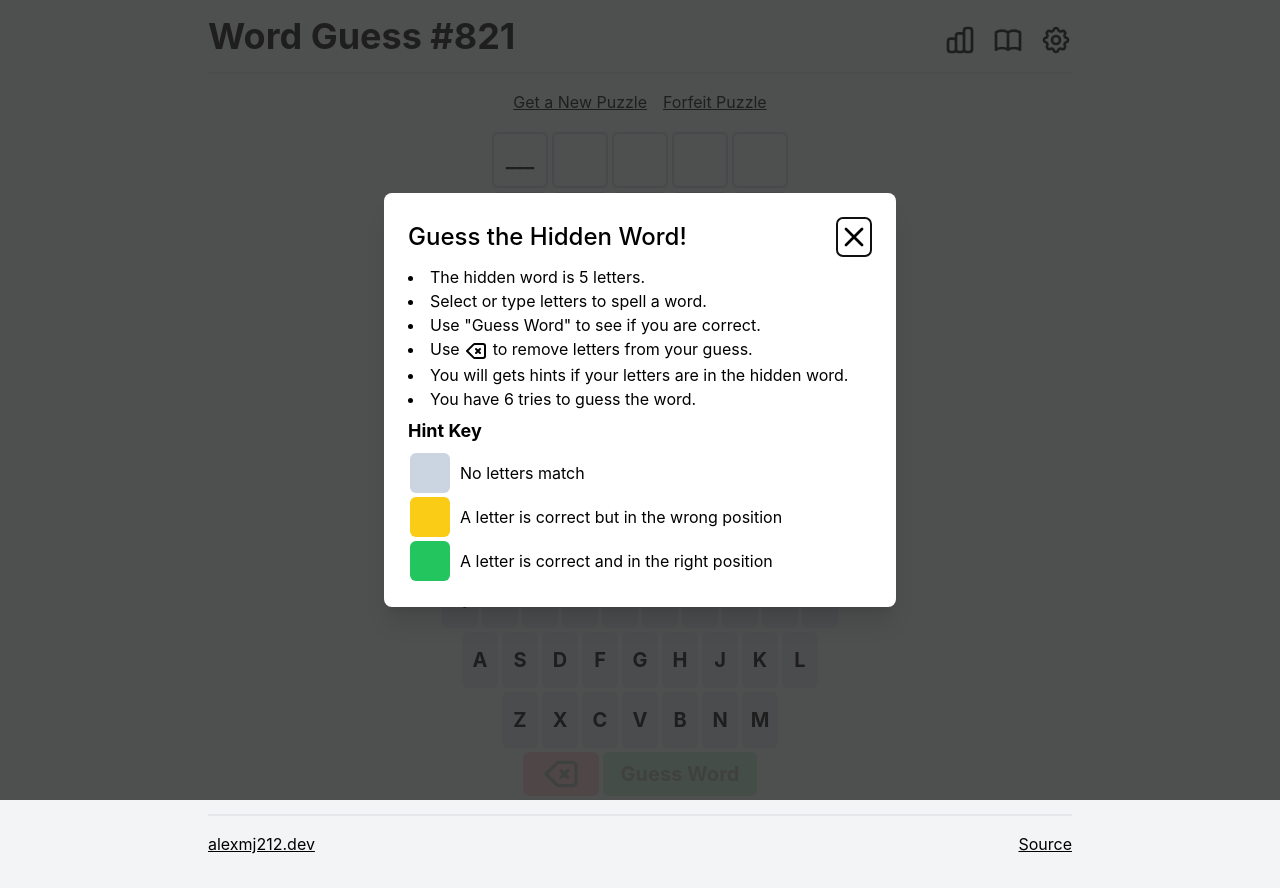
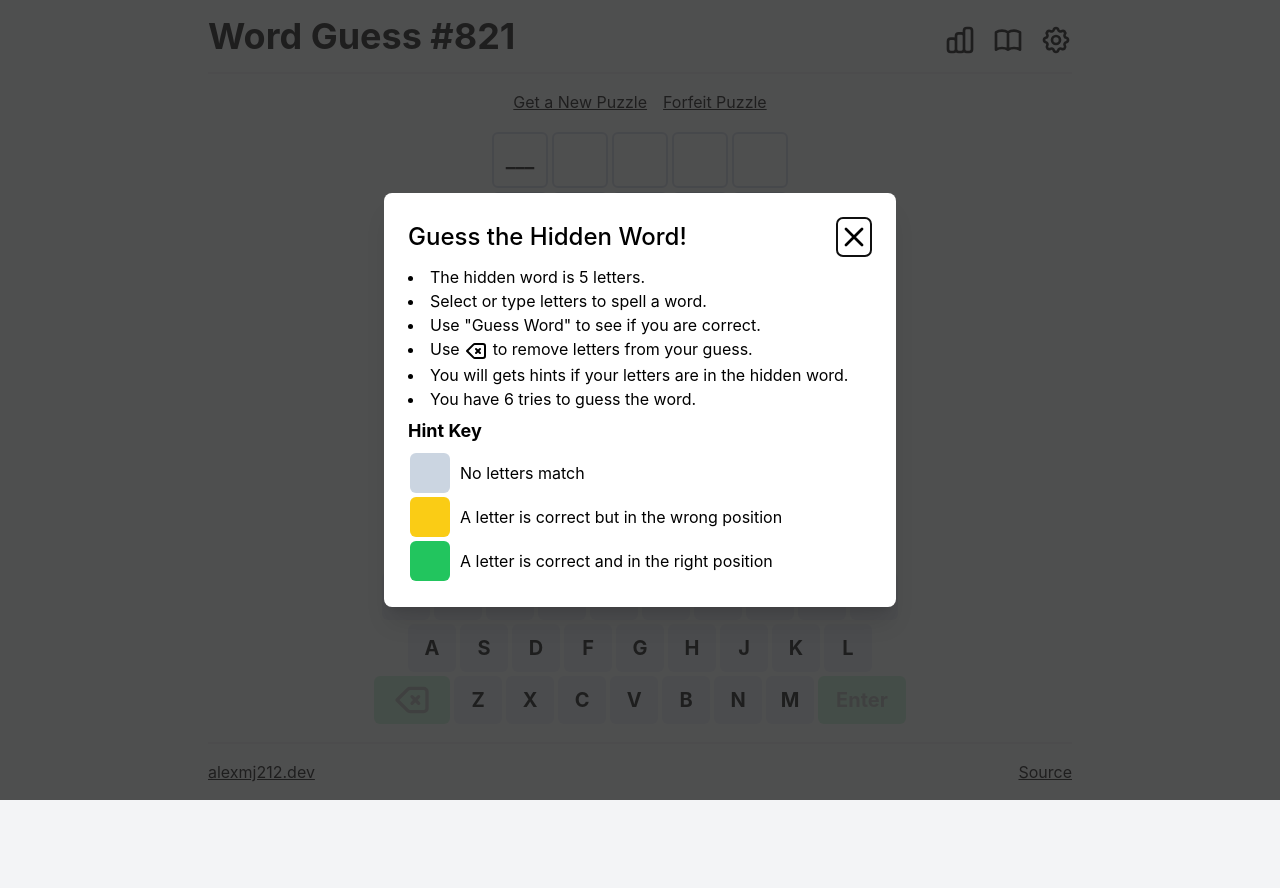
Before and after one commit to alexmj212/word-guess, a React (Create React App) app: page / in a window 1280 px wide. After the commit the page ends 816 px from the top, so only its background shows below. Built offline with nearby package versions, Linux system fonts and the light colour scheme.

Commit message:
improve keyboard styles

```diff
--- a/src/App.css
+++ b/src/App.css
@@ -22,11 +22,12 @@ body {
 
 .button {
   @apply button-base;
-  @apply m-[2px] px-4;
+  @apply m-[2px] px-1;
 }
 
 .button-action {
   @apply button;
+  @apply md:px-4;
   @apply bg-green-400 dark:bg-green-700;
 }
 
@@ -34,9 +35,9 @@ body {
   @apply bg-slate-200;
   @apply hover:bg-slate-100;
   @apply dark:bg-slate-700 dark:hover:bg-slate-600;
-  @apply px-3 sm:px-4;
-  @apply w-4 h-12;
-  @apply md:w-4 md:h-14;
+  @apply p-0;
+  @apply w-8 h-12;
+  @apply md:w-12 md:h-12;
 }
 
 .qwerty-option {
--- a/src/Keyboard.tsx
+++ b/src/Keyboard.tsx
@@ -20,23 +20,42 @@ const Keyboard: React.FC<KeyboardType> = ({ letterOptions, qwerty, onSelect, dis
 
   return (
     <>
-      <div className="flex flex-row flex-wrap justify-center">
-        {letterOptions.map((letter, index) => (
+      <div className="flex flex-col justify-center w-full mx-auto">
+        <div className="flex flex-row justify-center">
+          {letterOptions.slice(0, 10).map((letter) => (
             <React.Fragment key={letter.letter}>
               <button onClick={() => onSelect(letter.letter)} value={letter.letter} title={letter.letter} className={`button letter-option qwerty-option ${utilities.determineLetterClass(letter)}`} disabled={disableSelect(letter)}>
                 {letter.letter}
               </button>
-            {qwerty ? (index === 9 || index === 18) && <div className="flex-break"></div> : index % 10 === 9 && <div className="flex-break"></div>}
             </React.Fragment>
           ))}
         </div>
-      <div className="flex flex-row flex-wrap justify-center">
-        <button title="Backspace" className="button bg-red-400 dark:bg-red-700" onClick={onBackspace} disabled={disableBackspace}>
+        <div className="flex flex-row justify-center">
+          {" "}
+          {letterOptions.slice(10, 19).map((letter) => (
+            <React.Fragment key={letter.letter}>
+              <button onClick={() => onSelect(letter.letter)} value={letter.letter} title={letter.letter} className={`button letter-option qwerty-option ${utilities.determineLetterClass(letter)}`} disabled={disableSelect(letter)}>
+                {letter.letter}
+              </button>
+            </React.Fragment>
+          ))}
+        </div>
+        <div className="flex flex-row justify-center">
+          {" "}
+          <button title="Backspace" className="button-action bg-red-400 dark:bg-red-700" onClick={onBackspace} disabled={disableBackspace}>
             <BackspaceIcon className="h-10 w-10" />
           </button>
+          {letterOptions.slice(19, letterOptions.length).map((letter) => (
+            <React.Fragment key={letter.letter}>
+              <button onClick={() => onSelect(letter.letter)} value={letter.letter} title={letter.letter} className={`button letter-option qwerty-option ${utilities.determineLetterClass(letter)}`} disabled={disableSelect(letter)}>
+                {letter.letter}
+              </button>
+            </React.Fragment>
+          ))}
           <button title="Guess Word" className={`button-action`} onClick={onSubmit} disabled={disableSubmit}>
-          Guess Word
+            Enter
           </button>
+        </div>
       </div>
     </>
   );
```
Lines whose indentation alone changed are shown as unchanged.
